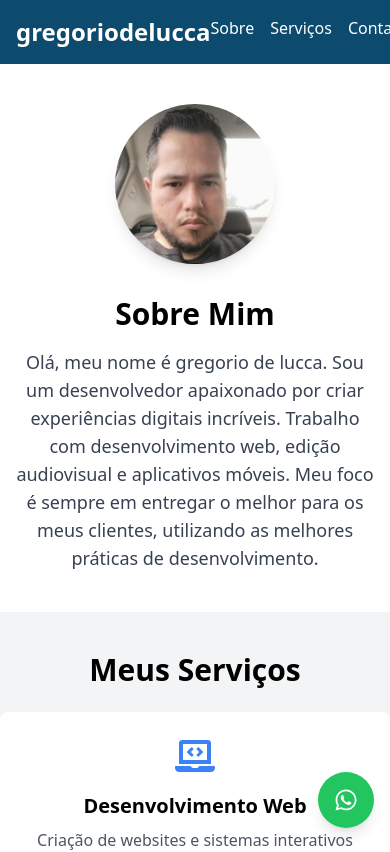
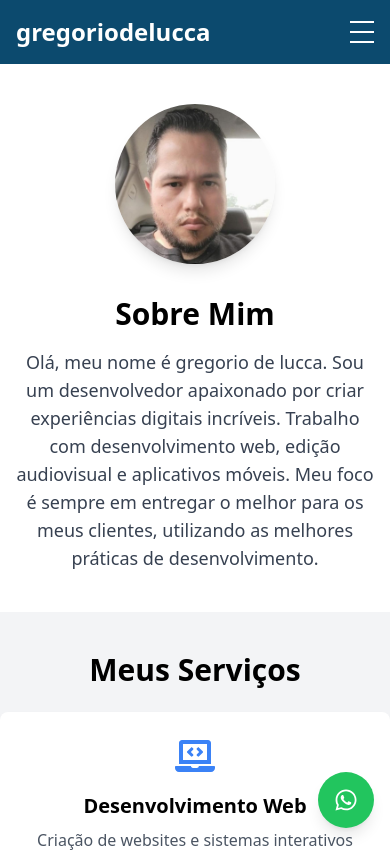
Before and after one commit to gregoriodelucca/meuportifolio, a React (Create React App) app: page / in a window 390 px wide. Shown: the top 852 px of the page. Built offline with nearby package versions, Linux system fonts and the light colour scheme.

Commit message:
adicionando menu responsivo

```diff
--- a/package.json
+++ b/package.json
@@ -13,6 +13,7 @@
     "react": "^18.3.1",
     "react-dom": "^18.3.1",
     "react-icons": "^5.3.0",
+    "react-router-dom": "^7.0.1",
     "react-scripts": "5.0.1",
     "typescript": "^4.9.5",
     "web-vitals": "^2.1.4"
@@ -42,6 +43,7 @@
     ]
   },
   "devDependencies": {
+    "@types/react-router-dom": "^5.3.3",
     "autoprefixer": "^10.4.20",
     "postcss": "^8.4.49",
     "tailwindcss": "^3.4.15"
--- /dev/null
+++ b/src/components/HamburgerMenu.tsx
@@ -0,0 +1,42 @@
+// src/components/HamburgerMenu.tsx
+import React, { useState } from 'react';
+import { Link } from 'react-router-dom'; // ou a biblioteca que você está utilizando para navegação, ex: Next.js, React Router, etc.
+
+const HamburgerMenu: React.FC = () => {
+  const [isOpen, setIsOpen] = useState(false);
+
+  const toggleMenu = () => {
+    setIsOpen(!isOpen);
+  };
+
+  return (
+    <div className="relative">
+      {/* Botão do menu hamburger */}
+      <button
+        className="lg:hidden flex items-center space-x-2 p-3"
+        onClick={toggleMenu}
+      >
+        <span className="w-6 h-0.5 bg-black"></span>
+        <span className="w-6 h-0.5 bg-black"></span>
+        <span className="w-6 h-0.5 bg-black"></span>
+      </button>
+
+      {/* Menu aberto */}
+      <div
+        className={`${
+          isOpen ? 'block' : 'hidden'
+        } absolute top-12 left-0 w-full bg-gray-800 text-white lg:hidden`}
+      >
+        <nav className="flex flex-col items-center space-y-4 py-4">
+          <Link to="/" className="text-lg hover:text-gray-400">Home</Link>
+          <Link to="/about" className="text-lg hover:text-gray-400">About</Link>
+          <Link to="/services" className="text-lg hover:text-gray-400">Services</Link>
+          <Link to="/projects" className="text-lg hover:text-gray-400">Projects</Link>
+          <Link to="/contact" className="text-lg hover:text-gray-400">Contact</Link>
+        </nav>
+      </div>
+    </div>
+  );
+};
+
+export default HamburgerMenu;
--- a/src/components/Header.tsx
+++ b/src/components/Header.tsx
@@ -1,14 +1,49 @@
-import React from 'react';
+import React, { useState } from 'react';
 
 const Header: React.FC = () => {
+  const [isMenuOpen, setIsMenuOpen] = useState(false);
+
+  // Função para alternar o menu
+  const toggleMenu = () => {
+    setIsMenuOpen(!isMenuOpen);
+  };
+
   return (
     <header className="bg-sky-900 text-white p-4">
-      <nav className="container mx-auto flex justify-between">
+      <nav className="container mx-auto flex justify-between items-center">
         <h1 className="text-2xl font-bold">gregoriodelucca</h1>
-        <ul className="flex space-x-4">
-          <li><a href="#about" className="hover:underline">Sobre</a></li>
-          <li><a href="#services" className="hover:underline">Serviços</a></li>
-          <li><a href="#contact" className="hover:underline">Contato</a></li>
+
+        {/* Botão hamburger (visível em telas pequenas) */}
+        <button
+          className="lg:hidden flex flex-col space-y-2"
+          onClick={toggleMenu}
+        >
+          <span className="w-6 h-0.5 bg-white"></span>
+          <span className="w-6 h-0.5 bg-white"></span>
+          <span className="w-6 h-0.5 bg-white"></span>
+        </button>
+
+        {/* Menu de navegação */}
+        <ul
+          className={`${
+            isMenuOpen ? 'block' : 'hidden'
+          } lg:flex flex-col lg:flex-row space-x-4 lg:space-x-6`}
+        >
+          <li>
+            <a href="#about" className="hover:underline">
+              Sobre
+            </a>
+          </li>
+          <li>
+            <a href="#services" className="hover:underline">
+              Serviços
+            </a>
+          </li>
+          <li>
+            <a href="#contact" className="hover:underline">
+              Contato
+            </a>
+          </li>
         </ul>
       </nav>
     </header>
```
Also changed, not shown: 1 other file (tests, documents, lock files or other folders).
